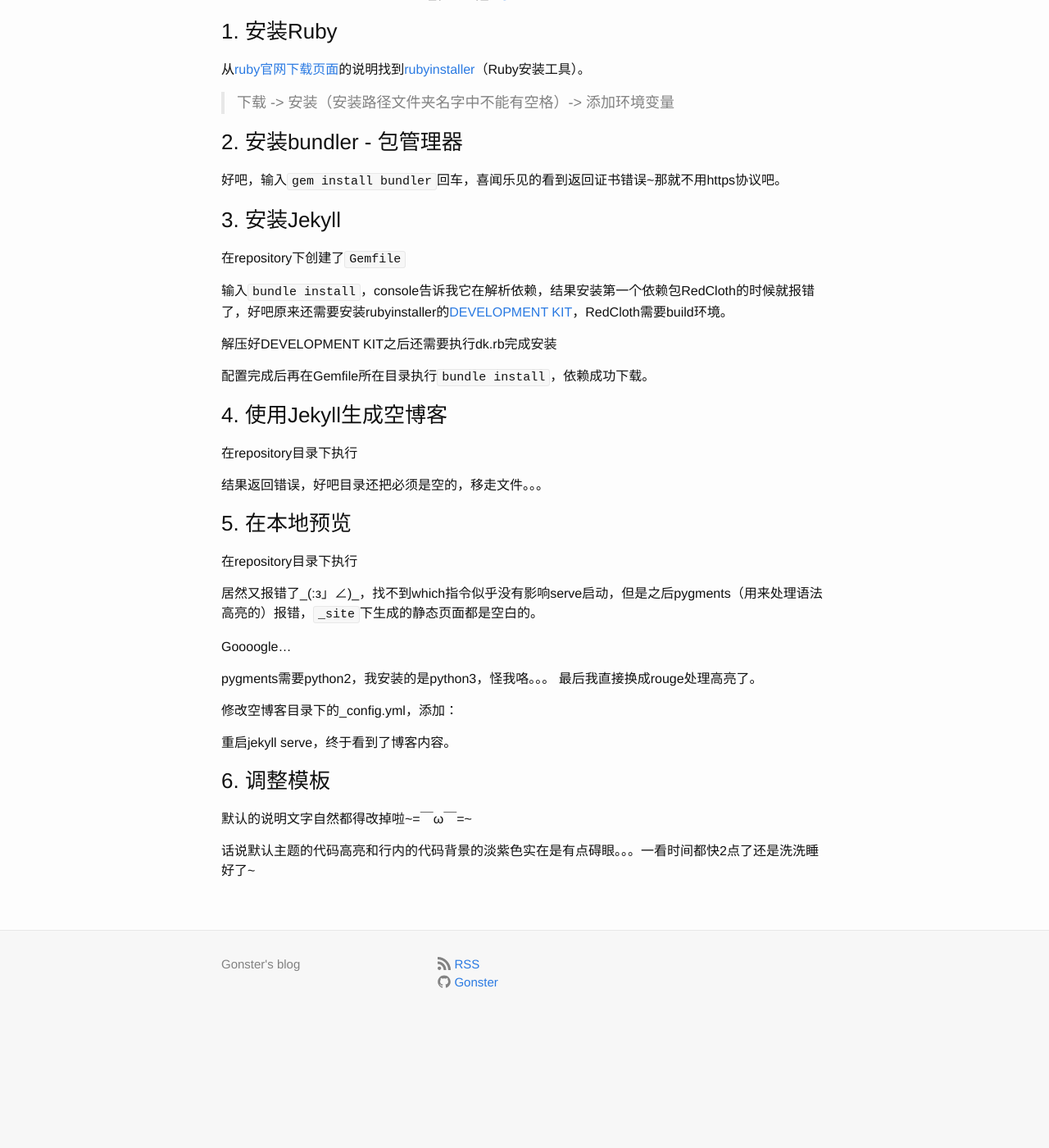
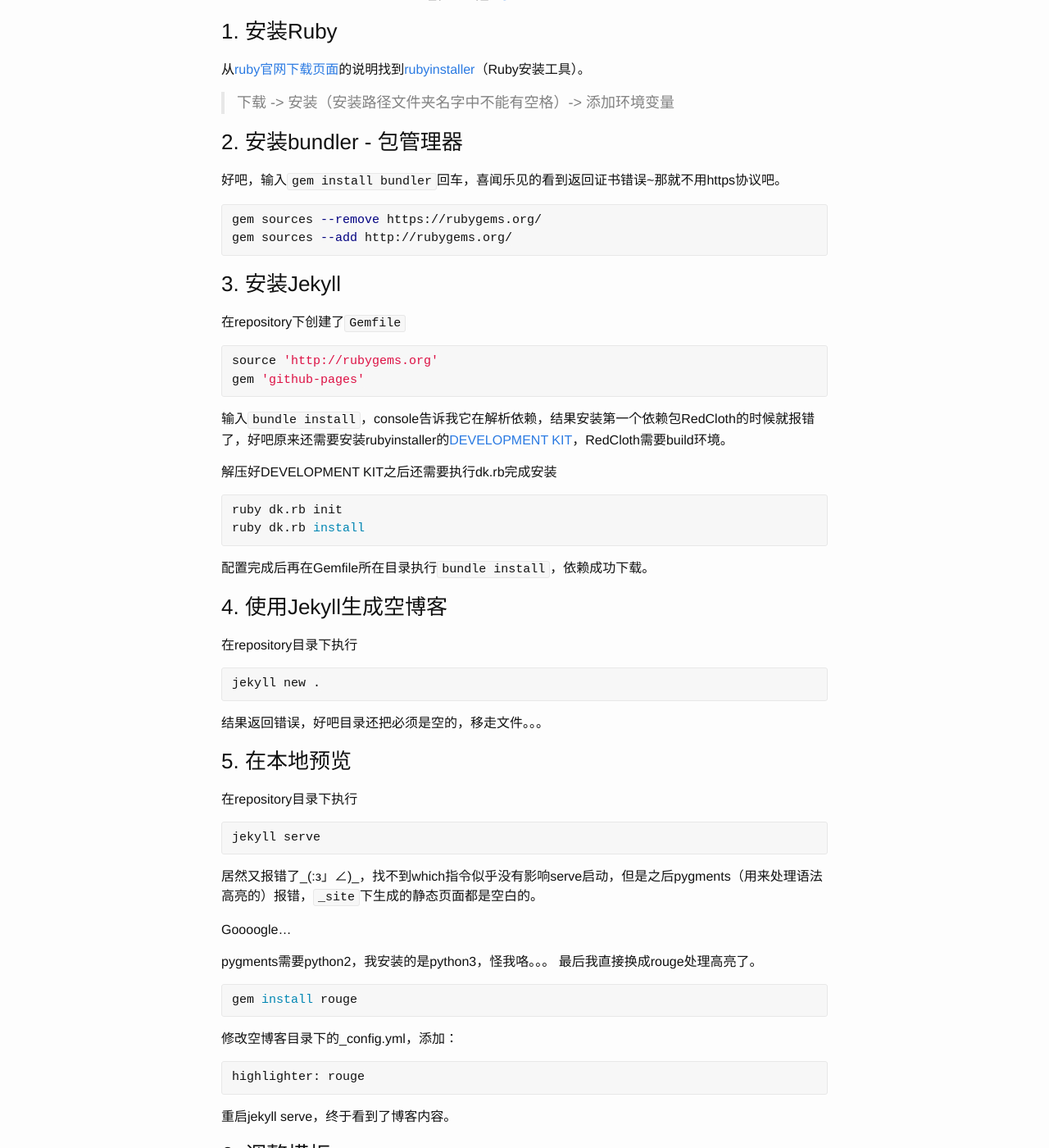
Before and after one commit to Gonster/Gonster.github.io, a Jekyll site: the page built from _posts/2015-01-01-run-jekyll-on-windows.markdown, in a window 1280 px wide and 1400 px high, scrolled down 219 px. Shown: the whole window at 82% size. Built offline with Jekyll 4.4.1, drawn with Linux system fonts in a browser that asks for light colours; before the commit the page ends 1489 px from its top, so only the background shows below that.

Commit message:
so the error came from highlighter

```diff
--- a/_config.yml
+++ b/_config.yml
@@ -7,3 +7,4 @@
 
 # Build settings
 markdown: kramdown
+pygments: true
--- a/_posts/2015-01-01-run-jekyll-on-windows.markdown
+++ b/_posts/2015-01-01-run-jekyll-on-windows.markdown
@@ -14,37 +14,54 @@
 ###2. 安装bundler - 包管理器
 好吧，输入`gem install bundler`回车，喜闻乐见的看到返回证书错误~那就不用https协议吧。
 
-
+{% highlight shell %}
+gem sources --remove https://rubygems.org/
+gem sources --add http://rubygems.org/
+{% endhighlight %}
 
 ###3. 安装Jekyll
 在repository下创建了`Gemfile`
-
+{% highlight ruby %}
+source 'http://rubygems.org'
+gem 'github-pages'
+{% endhighlight %}
 
 输入`bundle install`，console告诉我它在解析依赖，结果安装第一个依赖包RedCloth的时候就报错了，好吧原来还需要安装rubyinstaller的[DEVELOPMENT KIT](http://rubyinstaller.org/downloads/)，RedCloth需要build环境。
 
 解压好DEVELOPMENT KIT之后还需要执行dk.rb完成安装
-
+{% highlight shell %}
+ruby dk.rb init
+ruby dk.rb install
+{% endhighlight %}
 
 配置完成后再在Gemfile所在目录执行`bundle install`，依赖成功下载。
 
 ###4. 使用Jekyll生成空博客
 在repository目录下执行
-
+{% highlight shell %}
+jekyll new .
+{% endhighlight %}
 结果返回错误，好吧目录还把必须是空的，移走文件。。。
 
 ###5. 在本地预览
 在repository目录下执行
-
+{% highlight shell %}
+jekyll serve
+{% endhighlight %}
 居然又报错了\_(:з」∠)\_，找不到which指令似乎没有影响serve启动，但是之后pygments（用来处理语法高亮的）报错，`_site`下生成的静态页面都是空白的。
 
 Goooogle...
 
 pygments需要python2，我安装的是python3，怪我咯。。。
 最后我直接换成rouge处理高亮了。
-
+{% highlight shell %}
+gem install rouge
+{% endhighlight %}
 
 修改空博客目录下的_config.yml，添加：
-
+{% highlight shell %}
+highlighter: rouge
+{% endhighlight %}
 
 重启jekyll serve，终于看到了博客内容。
 
```
Also changed, not shown: other parts of _posts/2015-01-01-run-jekyll-on-windows.markdown (+1 -1 lines).
